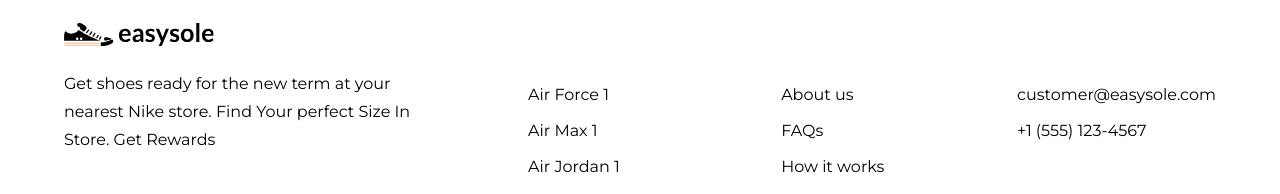
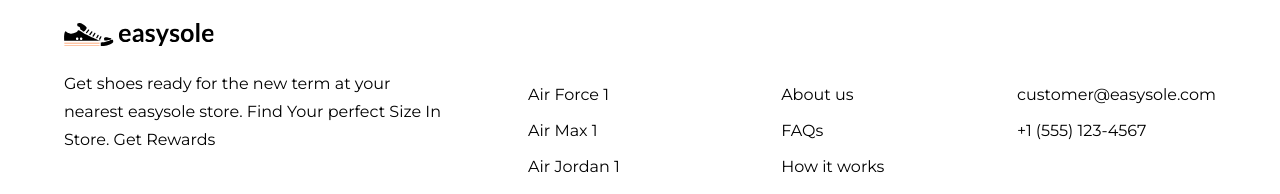
Before and after one commit to sammedsagare/react-practice-projects, a React (Vite) app in the folder shoe-app/: page / in a window 1280 px wide. Shown: the part 5015-5209 px from the top of the page. Built offline with nearby package versions, Linux system fonts and the light colour scheme; a web font is replaced by a local one.

Commit message:
typo fix

```diff
--- a/shoe-app/src/sections/Footer.jsx
+++ b/shoe-app/src/sections/Footer.jsx
@@ -17,8 +17,8 @@ const Footer = () => {
             />
           </a>
           <p className="mt-6 text-base leading-7 font-montserrat  sm:max-w-sm">
-            Get shoes ready for the new term at your nearest Nike store. Find
-            Your perfect Size In Store. Get Rewards
+            Get shoes ready for the new term at your nearest easysole store.
+            Find Your perfect Size In Store. Get Rewards
           </p>
           <div className="flex items-center gap-5 mt-8">
             {socialMedia.map((icon) => (
```
